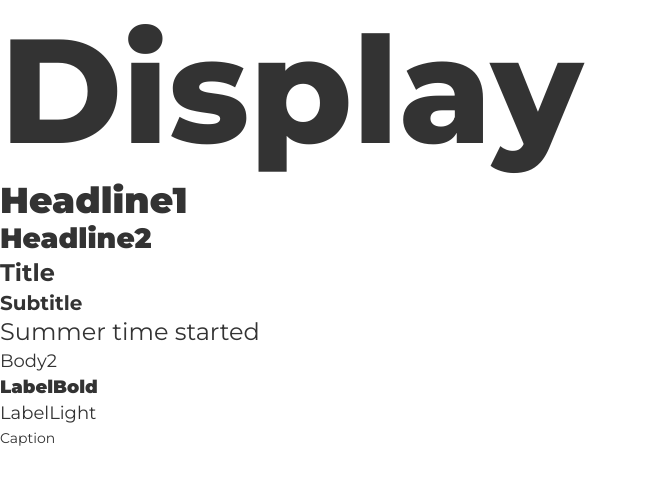
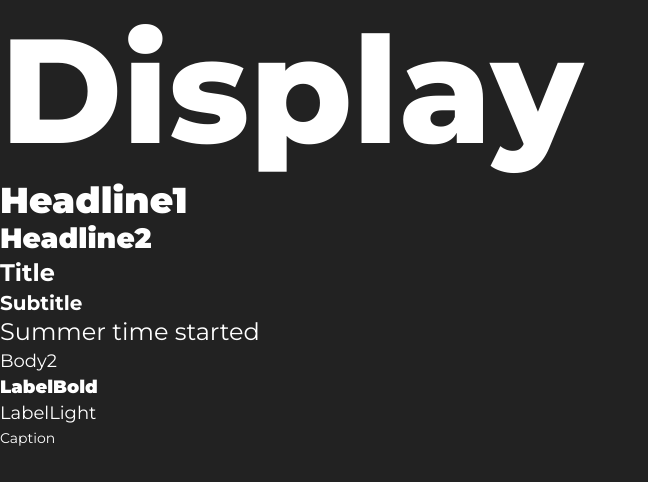
Before and after one commit to usmansbk/teamzone-app, a React (Create React App) app: page / in a window 1280 px wide. Shown: the top 482 px of the page, without its empty margins (0-648 px from the left). Built offline with nearby package versions, Linux system fonts and the light colour scheme.

Commit message:
add container

```diff
--- a/src/App.tsx
+++ b/src/App.tsx
@@ -1,30 +1,11 @@
 import { ThemeProvider } from "styled-components";
-import {
-  Body1,
-  Body2,
-  Caption,
-  Display,
-  Headline1,
-  Headline2,
-  Label,
-  SubTitle,
-  Title,
-} from "./components/Typography";
 import theme from "./config/theme";
+import Pages from "./pages";
 
 function App() {
   return (
     <ThemeProvider theme={theme}>
-      <Display>Display</Display>
-      <Headline1>Headline1</Headline1>
-      <Headline2>Headline2</Headline2>
-      <Title>Title</Title>
-      <SubTitle>Subtitle</SubTitle>
-      <Body1>Summer time started</Body1>
-      <Body2>Body2</Body2>
-      <Label bold>LabelBold</Label>
-      <Label>LabelLight</Label>
-      <Caption>Caption</Caption>
+      <Pages />
     </ThemeProvider>
   );
 }
--- /dev/null
+++ b/src/components/Container.tsx
@@ -0,0 +1,10 @@
+import styled from "styled-components";
+
+const Container = styled.div`
+  display: flex;
+  flex-direction: column;
+  flex-grow: 1;
+  background-color: ${(props) => props.theme.colors.background};
+`;
+
+export default Container;
--- a/src/config/theme.ts
+++ b/src/config/theme.ts
@@ -1,6 +1,6 @@
 import { DefaultTheme } from "styled-components";
 
-const theme: DefaultTheme = {
+const lightTheme: DefaultTheme = {
   colors: {
     primary: "#c35",
     text: "#333",
@@ -9,4 +9,15 @@ const theme: DefaultTheme = {
   },
 };
 
-export default theme;
+const darkTheme: DefaultTheme = {
+  colors: {
+    primary: "#c35",
+    text: "#fff",
+    secondary: "#c35",
+    background: "#222",
+  },
+};
+
+const mode: string = "dark";
+
+export default mode === "dark" ? darkTheme : lightTheme;
--- a/src/index.css
+++ b/src/index.css
@@ -10,11 +10,17 @@ body,
 *::before {
   margin: 0;
   padding: 0;
+  border: 0;
+  outline: 0;
   box-sizing: border-box;
   font-family: "Montserrat", sans-serif;
   -webkit-font-smoothing: antialiased;
 }
 
+#root {
+  min-height: 100vh;
+  display: flex;
+}
 ::-moz-selection {
   /* Code for Firefox */
   color: #fff;
--- /dev/null
+++ b/src/pages/index.tsx
@@ -0,0 +1,29 @@
+import Container from "../components/Container";
+import {
+  Body1,
+  Body2,
+  Caption,
+  Display,
+  Headline1,
+  Headline2,
+  Label,
+  SubTitle,
+  Title,
+} from "../components/Typography";
+
+export default function Pages() {
+  return (
+    <Container>
+      <Display>Display</Display>
+      <Headline1>Headline1</Headline1>
+      <Headline2>Headline2</Headline2>
+      <Title>Title</Title>
+      <SubTitle>Subtitle</SubTitle>
+      <Body1>Summer time started</Body1>
+      <Body2>Body2</Body2>
+      <Label bold>LabelBold</Label>
+      <Label>LabelLight</Label>
+      <Caption>Caption</Caption>
+    </Container>
+  );
+}
--- a/tsconfig.json
+++ b/tsconfig.json
@@ -14,8 +14,7 @@
     "resolveJsonModule": true,
     "isolatedModules": true,
     "noEmit": true,
-    "jsx": "react-jsx",
-    "baseUrl": "."
+    "jsx": "react-jsx"
   },
   "include": ["src"]
 }
```
